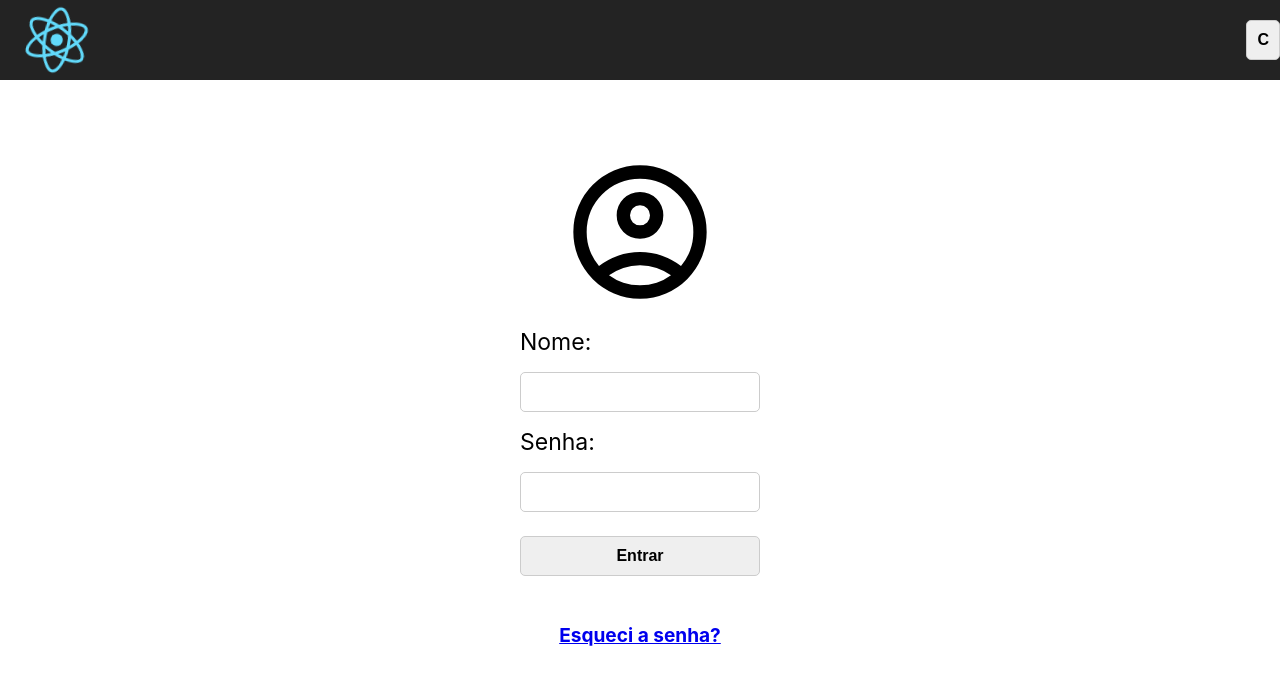
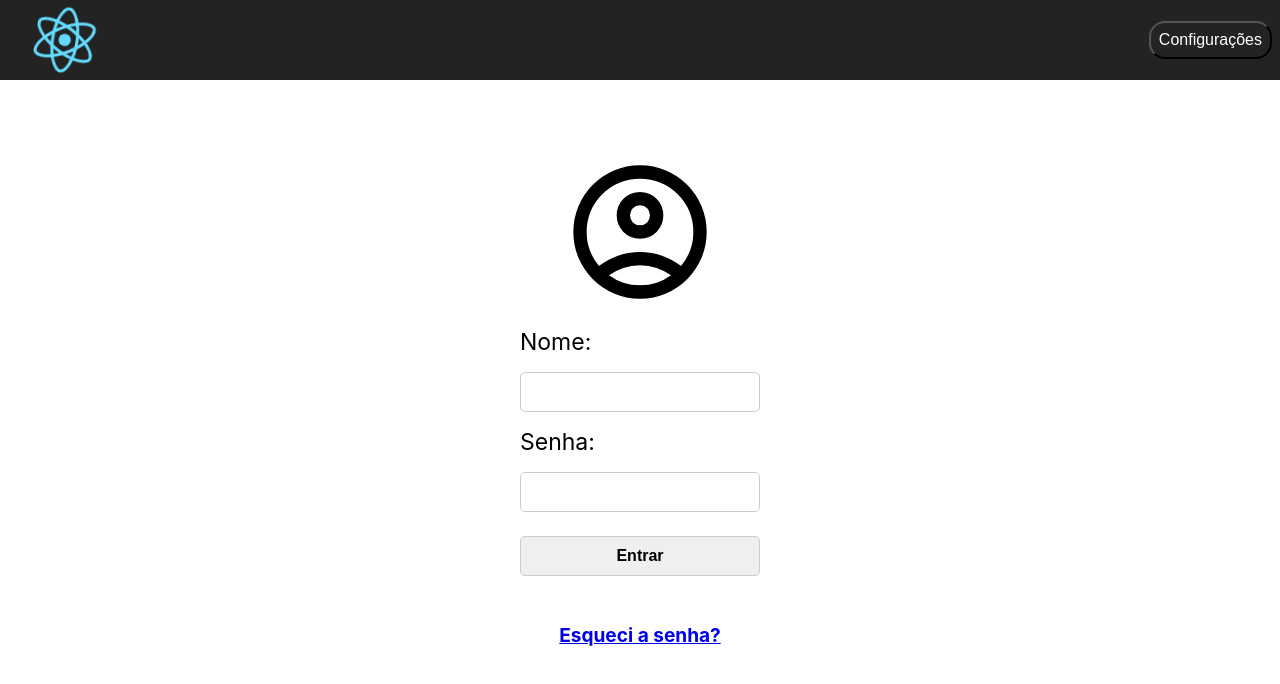
Before and after one commit to joaoguilherme000/React-site, a React (Create React App) app: page / in a window 1280 px wide. Shown: the top 684 px of the page. Built offline with nearby package versions, Linux system fonts and the light colour scheme.

Commit message:
header atualizado

```diff
--- a/src/Components/Header/index.css
+++ b/src/Components/Header/index.css
@@ -10,15 +10,15 @@
 }
 
 .config {
-  padding: 10px; /* Adicione algum preenchimento para melhor aparência */
-  border: 1px solid #ccc; /* Adicione uma borda */
-  border-radius: 5px; /* Arredonde as bordas */
-  font-size: 16px; /* Escolha um tamanho de fonte adequado */
-  outline: none; /* Remova o contorno padrão ao focar */
-  transition: border-color 0.2s; /* Adicione uma transição suave na borda */
-  font-weight: bold;
+  padding: 1vh;
+  border-radius: 2vh;
+  font-size: 16px;
+  outline: none;
+  background-color: #232323;
+  color: white;
+  margin-right: 1vh;
 }
 
 .config:hover {
-
+  cursor: pointer;
 }
--- a/src/Components/Header/index.js
+++ b/src/Components/Header/index.js
@@ -5,7 +5,7 @@ export default function Header (){
     return(
     <header className="App-header">
         <img src={logo} className="App-logo" alt="logo" />
-        <button className='config'>C</button>
+        <button className='config'>Configurações</button>
     </header>
     );
 }
--- a/src/Style/App.css
+++ b/src/Style/App.css
@@ -7,6 +7,8 @@
 .App-logo {
   height: 10vmin;
   pointer-events: nones;
+  cursor: pointer;
+  margin-left: 1vh;
 }
 
 @media (prefers-reduced-motion: no-preference) {
```
